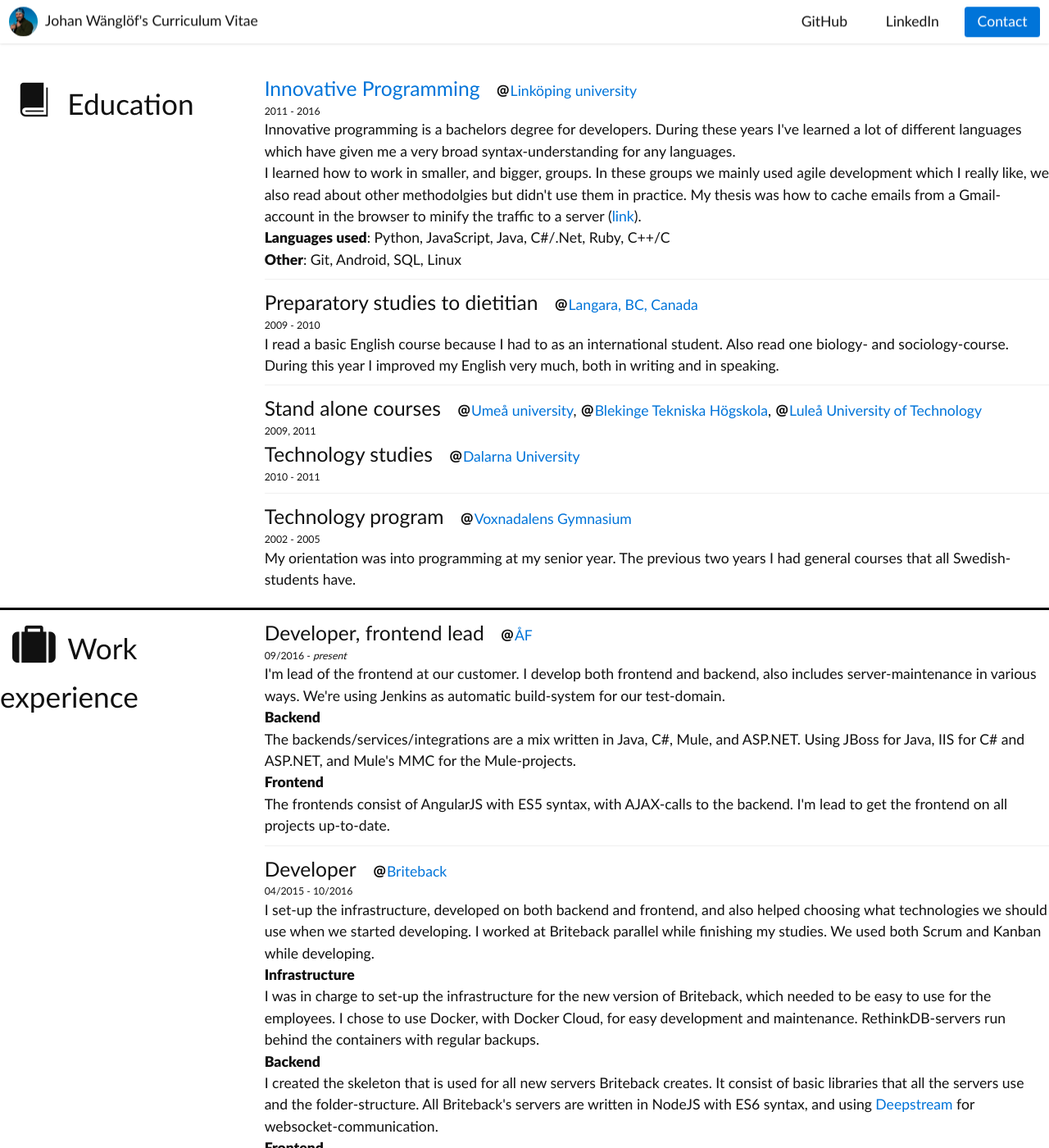
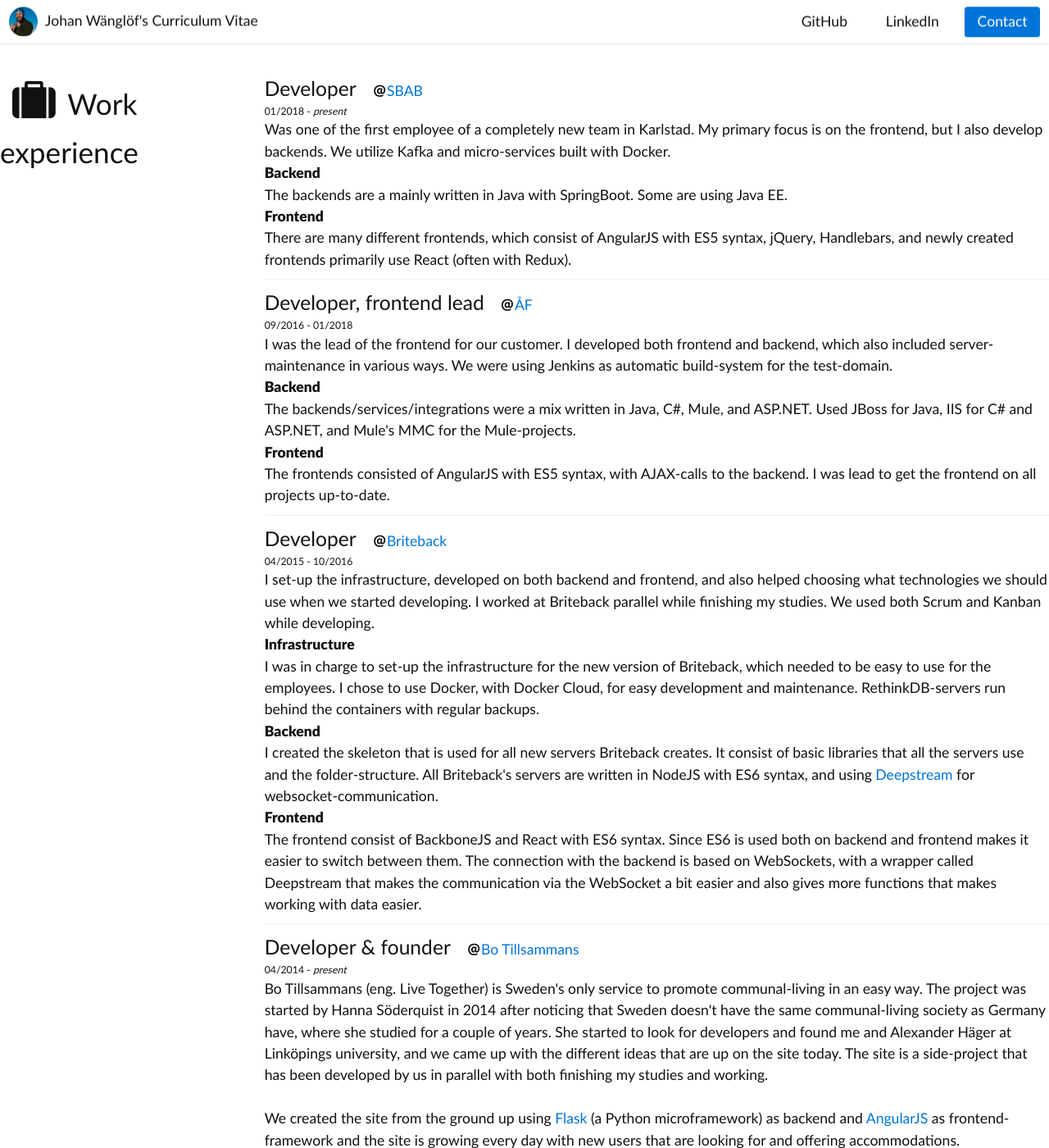
Before and after one commit to jwanglof/jwanglof.github.io, a Jekyll site: the page cv/index.html, which Jekyll copies as it is, in a window 1280 px wide and 1400 px high. Shown: the whole window at 82% size. Built offline with Jekyll 4.4.1, drawn with Linux system fonts in a browser that asks for light colours; some of the changed text lies outside the part shown.

Commit message:
New welcome message and added SBAB as experience

```diff
--- a/cv/index.html
+++ b/cv/index.html
@@ -11,7 +11,7 @@
 
     <nav>
         <a href="#" class="brand">
-            <img class="logo" src="img/johan.jpg" />
+            <img class="logo" src="img/johan.jpg" alt="Image of Johan" />
             <span>
                 Johan Wänglöf's Curriculum Vitae
             </span>
@@ -54,92 +54,41 @@
     <main>
         <section class="flex four">
             <div class="icon">
-                <i class="icon-book"></i>
-                <span class="title">Education</span>
-            </div>
-
-            <div class="three-fourth">
-                <!--LIU-->
-                <div class="work">
-                    <div class="title">
-                        <span><a href="https://liu.se/utbildning/program/innovativprog?l=sv" target="_blank">Innovative Programming</a></span>
-                        <span><i class="icon-at"></i><a href="https://www.liu.se/?l=en&sc=true" target="_blank">Linköping university</a></span>
-                        <span>2011 - 2016</span>
-                    </div>
-                    Innovative programming is a bachelors degree for developers. During these years I've learned a lot of different languages which have given me a very broad syntax-understanding for any languages.
-                    <br />
-                    I learned how to work in smaller, and bigger, groups. In these groups we mainly used agile development which I really like, we also read about other methodolgies but didn't use them in practice. My thesis was how to cache emails from a Gmail-account in the browser to minify the traffic to a server (<a href="http://www.diva-portal.org/smash/record.jsf?pid=diva2%3A874387&dswid=9159" target="_blank">link</a>).
-                    <br />
-                    <strong>Languages used</strong>: Python, JavaScript, Java, C#/.Net, Ruby, C++/C
-                    <br />
-                    <strong>Other</strong>: Git, Android, SQL, Linux
-                </div>
-
-                <!--Langara-->
-                <div class="work">
-                    <div class="title">
-                        <span>Preparatory studies to dietitian</span>
-                        <span><i class="icon-at"></i><a href="http://langara.ca/" target="_blank">Langara, BC, Canada</a></span>
-                        <span>2009 - 2010</span>
-                    </div>
-                    <div class="text">
-                        I read a basic English course because I had to as an international student. Also read one biology- and sociology-course. During this year I improved my English very much, both in writing and in speaking.
-                    </div>
-                </div>
-
-                <!--UMU-->
-                <div class="work">
-                    <div class="title">
-                        <span>Stand alone courses</span>
-                        <span>
-                            <i class="icon-at"></i><a href="http://www.umu.se/english" target="_blank">Umeå university</a>,
-                            <i class="icon-at"></i><a href="https://www.bth.se/eng/" target="_blank">Blekinge Tekniska Högskola</a>,
-                            <i class="icon-at"></i><a href="http://www.ltu.se/?l=en" target="_blank">Luleå University of Technology</a>
-                        </span>
-                        <span>2009, 2011</span>
-                    </div>
-                    <div class="title">
-                        <span>Technology studies</span>
-                        <span><i class="icon-at"></i><a href="http://www.du.se/en" target="_blank">Dalarna University</a></span>
-                        <span>2010 - 2011</span>
-                    </div>
-                </div>
-
-                <!--Vox Gymn-->
-                <div class="work">
-                    <div class="title">
-                        <span>Technology program</span>
-                        <span><i class="icon-at"></i><a href="http://www.voxnadalen.ovanaker.se/Voxgymn2014/" target="_blank">Voxnadalens Gymnasium</a></span>
-                        <span>2002 - 2005</span>
-                    </div>
-                    <div class="text">
-                        My orientation was into programming at my senior year. The previous two years I had general courses that all Swedish-students have.
-                    </div>
-                </div>
-            </div>
-        </section>
-
-        <section class="flex four">
-            <div class="icon">
                 <i class="icon-suitcase"></i>
                 <span class="title">Work experience</span>
             </div>
 
             <div class="three-fourth">
+                <!--SBAB-->
+                <div class="work">
+                    <div class="title">
+                        <span>Developer</span>
+                        <span><i class="icon-at"></i><a href="https://jobb.sbab.se/departments/tech" target="_blank">SBAB</a></span>
+                        <span>01/2018 - <i>present</i></span>
+                    </div>
+                    Was one of the first employee of a completely new team in Karlstad. My primary focus is on the frontend, but I also develop backends. We utilize Kafka and micro-services built with Docker.
+
+                    <h4>Backend</h4>
+                    The backends are a mainly written in Java with SpringBoot. Some are using Java EE.
+
+                    <h4>Frontend</h4>
+                    There are many different frontends, which consist of AngularJS with ES5 syntax, jQuery, Handlebars, and newly created frontends primarily use React (often with Redux).
+                </div>
+
                 <!--AF-->
                 <div class="work">
                     <div class="title">
                         <span>Developer, frontend lead</span>
-                        <span><i class="icon-at"></i><a href="https://briteback.com" target="_blank">ÅF</a></span>
-                        <span>09/2016 - <i>present</i></span>
+                        <span><i class="icon-at"></i><a href="https://www.afconsult.com/" target="_blank">ÅF</a></span>
+                        <span>09/2016 - 01/2018</span>
                     </div>
-                    I'm lead of the frontend at our customer. I develop both frontend and backend, also includes server-maintenance in various ways. We're using Jenkins as automatic build-system for our test-domain.
+                    I was the lead of the frontend for our customer. I developed both frontend and backend, which also included server-maintenance in various ways. We were using Jenkins as automatic build-system for the test-domain.
 
                     <h4>Backend</h4>
-                    The backends/services/integrations are a mix written in Java, C#, Mule, and ASP.NET. Using JBoss for Java, IIS for C# and ASP.NET, and Mule's MMC for the Mule-projects.
+                    The backends/services/integrations were a mix written in Java, C#, Mule, and ASP.NET. Used JBoss for Java, IIS for C# and ASP.NET, and Mule's MMC for the Mule-projects.
 
                     <h4>Frontend</h4>
-                    The frontends consist of AngularJS with ES5 syntax, with AJAX-calls to the backend. I'm lead to get the frontend on all projects up-to-date.
+                    The frontends consisted of AngularJS with ES5 syntax, with AJAX-calls to the backend. I was lead to get the frontend on all projects up-to-date.
                 </div>
 
                 <!--Briteback-->
@@ -213,6 +162,73 @@
                     </div>
                     <div class="text">
                         My task was to help people that had any kind of problem with their Samsung product. My main area was multimedia products but I also helped out with other areas if they needed.
+                    </div>
+                </div>
+            </div>
+        </section>
+
+        <section class="flex four">
+            <div class="icon">
+                <i class="icon-book"></i>
+                <span class="title">Education</span>
+            </div>
+
+            <div class="three-fourth">
+                <!--LIU-->
+                <div class="work">
+                    <div class="title">
+                        <span><a href="https://liu.se/utbildning/program/innovativprog?l=sv" target="_blank">Innovative Programming</a></span>
+                        <span><i class="icon-at"></i><a href="https://www.liu.se/?l=en&sc=true" target="_blank">Linköping university</a></span>
+                        <span>2011 - 2016</span>
+                    </div>
+                    Innovative programming is a bachelors degree for developers. During these years I've learned a lot of different languages which have given me a very broad syntax-understanding for any languages.
+                    <br />
+                    I learned how to work in smaller, and bigger, groups. In these groups we mainly used agile development which I really like, we also read about other methodolgies but didn't use them in practice. My thesis was how to cache emails from a Gmail-account in the browser to minify the traffic to a server (<a href="http://www.diva-portal.org/smash/record.jsf?pid=diva2%3A874387&dswid=9159" target="_blank">link</a>).
+                    <br />
+                    <strong>Languages used</strong>: Python, JavaScript, Java, C#/.Net, Ruby, C++/C
+                    <br />
+                    <strong>Other</strong>: Git, Android, SQL, Linux
+                </div>
+
+                <!--Langara-->
+                <div class="work">
+                    <div class="title">
+                        <span>Preparatory studies to dietitian</span>
+                        <span><i class="icon-at"></i><a href="http://langara.ca/" target="_blank">Langara, BC, Canada</a></span>
+                        <span>2009 - 2010</span>
+                    </div>
+                    <div class="text">
+                        I read a basic English course because I had to as an international student. Also read one biology- and sociology-course. During this year I improved my English very much, both in writing and in speaking.
+                    </div>
+                </div>
+
+                <!--UMU-->
+                <div class="work">
+                    <div class="title">
+                        <span>Stand alone courses</span>
+                        <span>
+                            <i class="icon-at"></i><a href="http://www.umu.se/english" target="_blank">Umeå university</a>,
+                            <i class="icon-at"></i><a href="https://www.bth.se/eng/" target="_blank">Blekinge Tekniska Högskola</a>,
+                            <i class="icon-at"></i><a href="http://www.ltu.se/?l=en" target="_blank">Luleå University of Technology</a>
+                        </span>
+                        <span>2009, 2011</span>
+                    </div>
+                    <div class="title">
+                        <span>Technology studies</span>
+                        <span><i class="icon-at"></i><a href="http://www.du.se/en" target="_blank">Dalarna University</a></span>
+                        <span>2010 - 2011</span>
+                    </div>
+                </div>
+
+                <!--Vox Gymn-->
+                <div class="work">
+                    <div class="title">
+                        <span>Technology program</span>
+                        <span><i class="icon-at"></i><a href="http://www.voxnadalen.ovanaker.se/Voxgymn2014/" target="_blank">Voxnadalens Gymnasium</a></span>
+                        <span>2002 - 2005</span>
+                    </div>
+                    <div class="text">
+                        My orientation was into programming at my senior year. The previous two years I had general courses that all Swedish students have.
                     </div>
                 </div>
             </div>
--- a/cv/js/script.js
+++ b/cv/js/script.js
@@ -1 +1,13 @@
-console.log('Hi, and welcome to my Curriculum Vitae! If you have any questions or remarks, please don\'t hesitate to contact me!');
+console.log(
+  ' __ __    ___  _      _       ___      \n'
+  + '|  |  |  /  _]| |    | |     /   \\     \n'
+  + '|  |  | /  [_ | |    | |    |     |    \n'
+  + '|  _  ||    _]| |___ | |___ |  O  |    \n'
+  + '|  |  ||   [_ |     ||     ||     | __ \n'
+  + '|  |  ||     ||     ||     ||     ||  |\n'
+  + '|__|__||_____||_____||_____| \\___/ |_ |\n'
+  + '                                     \\|'
+  + '\n'
+  + 'and welcome to my Curriculum Vitae! If you have any questions or remarks, please don\'t hesitate to contact me!\n'
+  + 'You find my contact information on the top of the page :)'
+);
```
